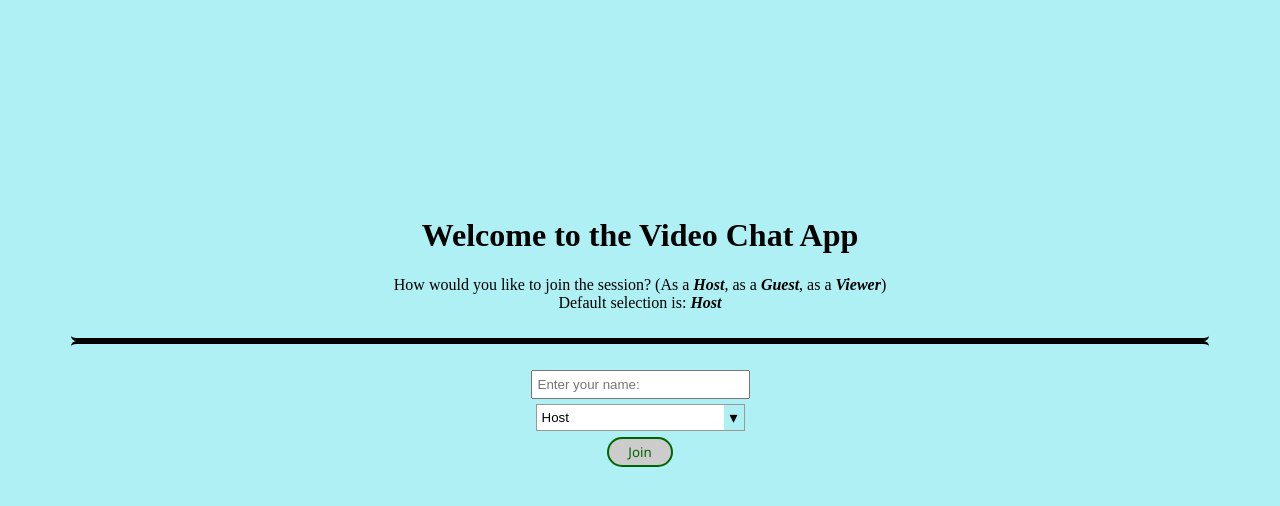
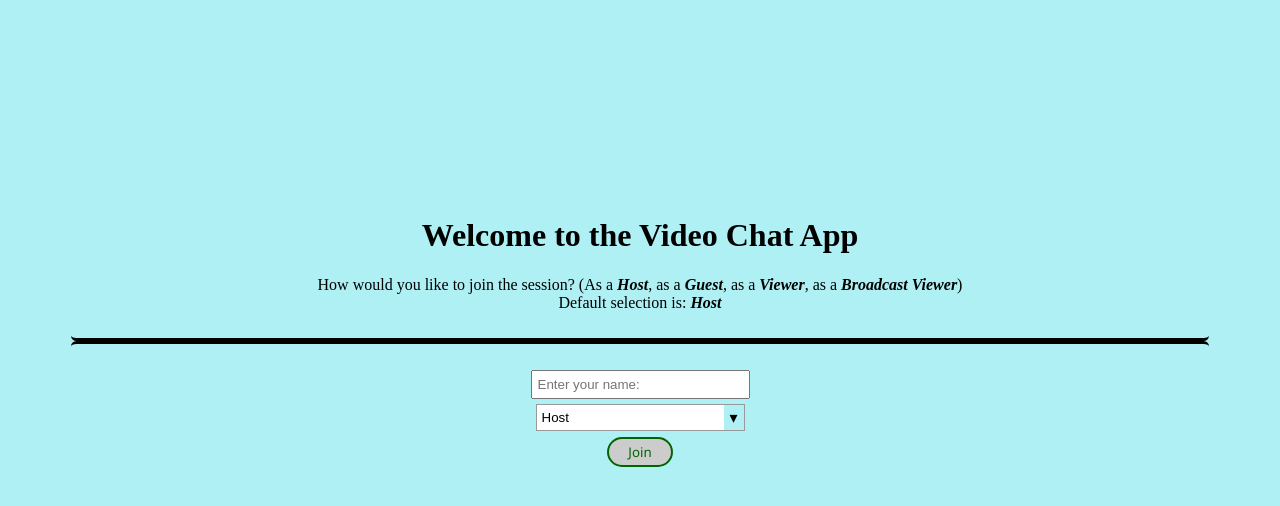
Before and after one commit to prabhuvashwin/sample-ot-app-client, a PHP site: page / in a window 1280 px wide. Shown: the top 506 px of the page. Run offline with PHP 8.4, Linux system fonts and the light colour scheme; some libraries are stand-ins or nearby versions.

Commit message:
Add broadcast feature to the client app
Add broadcast feature to the client app

```diff
--- a/index.html
+++ b/index.html
@@ -8,16 +8,19 @@
     <script src="https://static.opentok.com/v2/js/opentok.min.js"></script>
 
     <!-- Polyfill for fetch API so that we can fetch the sessionId and token in IE11 -->
+    <link href="https://cdnjs.cloudflare.com/ajax/libs/video.js/5.10.2/alt/video-js-cdn.css" rel="stylesheet">
     <script src="https://cdn.jsdelivr.net/npm/promise-polyfill@7/dist/polyfill.min.js" charset="utf-8"></script>
     <script src="https://cdnjs.cloudflare.com/ajax/libs/fetch/2.0.3/fetch.min.js" charset="utf-8"></script>
     <script src="https://cdnjs.cloudflare.com/ajax/libs/jquery/3.4.1/jquery.min.js" charset="utf-8"></script>
+    <script src="https://cdnjs.cloudflare.com/ajax/libs/video.js/5.10.2/video.js"></script>
+    <script src="https://cdnjs.cloudflare.com/ajax/libs/videojs-contrib-hls/3.0.2/videojs-contrib-hls.js"></script>
   </head>
 
   <body>
     <div class="login-container">
       <h1>Welcome to the Video Chat App</h1>
       <span>
-        How would you like to join the session? (As a <strong><i>Host</i></strong>, as a <strong><i>Guest</i></strong>, as a <strong><i>Viewer</i></strong>)
+        How would you like to join the session? (As a <strong><i>Host</i></strong>, as a <strong><i>Guest</i></strong>, as a <strong><i>Viewer</i></strong>, as a <strong><i>Broadcast Viewer</i></strong>)
       </span>
       <span>Default selection is: <strong><i>Host</i></strong></span>
       <br />
@@ -34,6 +37,7 @@
               <option>Host</option>
               <option>Guest</option>
               <option>Viewer</option>
+              <option>Broadcast Viewer</option>
             </select>
           </span>
         </div>
@@ -69,6 +73,7 @@
         <div id="broadcastButtons">
           <button type="button" id="bStart" onClick="javascript:startBroadcast()" class="button">Start Broadcast</button>
           <button type="button" id="bStop" onClick="javascript:stopBroadcast()" class="button" disabled>Stop Broadcast</button>
+          <a id="broadcastLink"></a>
         </div>
         <div id="publisherButtons">
           <button type="button" id="pShow" onClick="javascript:showPublisher()" class="button" disabled>Show Publisher</button>
@@ -78,6 +83,16 @@
           <button type="button" id="startAudio" onClick="javascript:startPublishingAudio()" class="button" disabled>Start Audio</button>
           <button type="button" id="stopAudio" onClick="javascript:stopPublishingAudio()" class="button">Stop Audio</button>
         </div>
+      </div>
+    </div>
+    <div class="broadcast-container hide">
+      <div id="banner" class="banner">
+        <span id="bannerText" class="text">Waiting for Broadcast to Begin</span>
+      </div>
+      <div id="videoContainer" class="video-container player">
+        <video id="video" width="100%" height="100%" preload="none" controls crossorigin="true" class="video-container video-js vjs-default-skin">
+          <source id="videoSrc" src="" type="application/x-mpegURL">
+        </video>
       </div>
     </div>
 
--- a/js/app.js
+++ b/js/app.js
@@ -1,5 +1,7 @@
 let archiveId;
 let sessionId;
+let broadcastId;
+let broadcastUrl = "";
 let role;
 let name = 'Unnamed';
 let publisher;
@@ -16,11 +18,16 @@ const onSubmit = () => {
   name = document.querySelector( '#name' ).value || 'Unnamed';
 
   const login = document.querySelector( '.login-container' );
-  login.classList.add( 'hide' );
+  login.style.display = "none"; // .classList.add( 'hide' );
+  if ( role === 'Broadcast Viewer' ) {
+    const broadcast = document.querySelector( '.broadcast-container' );
+    broadcast.classList.remove( 'hide' );
+  } else {
     const home = document.querySelector( '.home-container' );
     home.classList.remove( 'hide' );
+  }
   // Run init()
-  init();
+  init( role );
 }
 
 const setupTextChat = session => {
@@ -67,8 +74,34 @@ updateStreams = session => {
   } );
 }
 
-const init = () => {
+const init = role => {
 
+  if ( role === "Broadcast Viewer" ) {
+    if ( SAMPLE_SERVER_BASE_URL ) {
+      fetch( `${SAMPLE_SERVER_BASE_URL}/broadcast/id` )
+        .then( res => res.json() )
+        .then( json => {
+          const { broadcastId } = json;
+
+          fetch( `${SAMPLE_SERVER_BASE_URL}/broadcast/${broadcastId}/view` )
+            .then( res => res.json() )
+            .then( json => {
+              const banner = document.querySelector( '#banner' );
+              banner.style.display = "none";
+
+              const videoSrc = document.querySelector( '#videoSrc' );
+              videoSrc.src = json.broadcastUrls.hls;
+
+              const ply = videojs( "video" );
+              ply.play();
+            } )
+        } ).catch( error => {
+          handleError(error);
+          alert('Failed to get broadcast id');
+        }
+      );
+    }
+  } else {
     // Set initial states for archiving buttons
     document.querySelector( '#start' ).disabled = false;
     document.querySelector( '#view' ).disabled = true;
@@ -91,12 +124,14 @@ const init = () => {
           setupTextChat( session );
 
           updateStreams( session );
+
           setupFeatures( { session, token } );
         } ).catch( error => {
           handleError(error);
           alert('Failed to get opentok sessionId and token. Make sure you have updated the config.js file.');
         }
       );
+    }
   }
 }
 
@@ -174,7 +209,7 @@ const setupFeatures = ( args = {} ) => {
     const p = document.querySelector( '#publisher' );
     p.classList.remove( 'hide' );
     publisher = OT.initPublisher( 'publisher', publisherOptions, handleError );
-    window.__publisher = publisher;
+
     // Connect to the session
     session.connect( token, error => {
       if ( error ) {
@@ -274,16 +309,55 @@ const viewArchive = () => {
 }
 
 const startBroadcast = () => {
-  stopArchive();
+  if ( archiveId ) stopArchive();
+
   document.querySelector( '#view' ).disabled = true;
 
   document.querySelector( '#bStart' ).disabled = true;
   document.querySelector( '#bStop' ).disabled = false;
+
+  fetch( `${SAMPLE_SERVER_BASE_URL}/broadcast/start`, {
+    method: 'POST',
+    mode: 'cors',
+    cache: 'no-cache',
+    headers: {
+      'Content-Type': 'application/json',
+    },
+    redirect: 'follow',
+    referrerPolicy: 'no-referrer',
+    body: JSON.stringify( { sessionId } ),
+  } ).then( res => res.json() )
+    .then( broadcast => {
+      if ( !broadcast ) return;
+      console.log( `Successfully started broadcast - data returned: ${broadcast.id}` );
+      broadcastId = broadcast.id;
+      broadcastUrl = `${SAMPLE_SERVER_BASE_URL}/broadcast/${broadcastId}/view`;
+
+      const broadcastLink = document.querySelector( "#broadcastLink" );
+      broadcastLink.href = broadcastUrl;
+      broadcastLink.textContent = `${broadcastUrl}`;
+    } ).catch( error => {
+      handleError(error);
+      console.log( 'No streams in session now' );
+    }
+  );
 }
 
 const stopBroadcast = () => {
   document.querySelector( '#bStart' ).disabled = false;
   document.querySelector( '#bStop' ).disabled = true;
+
+  fetch( `${SAMPLE_SERVER_BASE_URL}/broadcast/${broadcastId}/stop` )
+    .then( res => res.json() )
+    .then( data => {
+      console.log( `Successfully stopped broadcast - data returned: ${data}` );
+      broadcastId = undefined;
+      const broadcastLink = document.querySelector( "#broadcastLink" );
+      broadcastLink.href = "";
+      broadcastLink.textContent = "";
+    } ).catch( err => {
+      console.log( `Error calling stopBroadcast - message: ${err}` );
+    } );
 }
 
 const showPublisher = () => {
```
Also changed, not shown: css/index.css (+30 -4 lines). Lines whose indentation alone changed are shown as unchanged.
